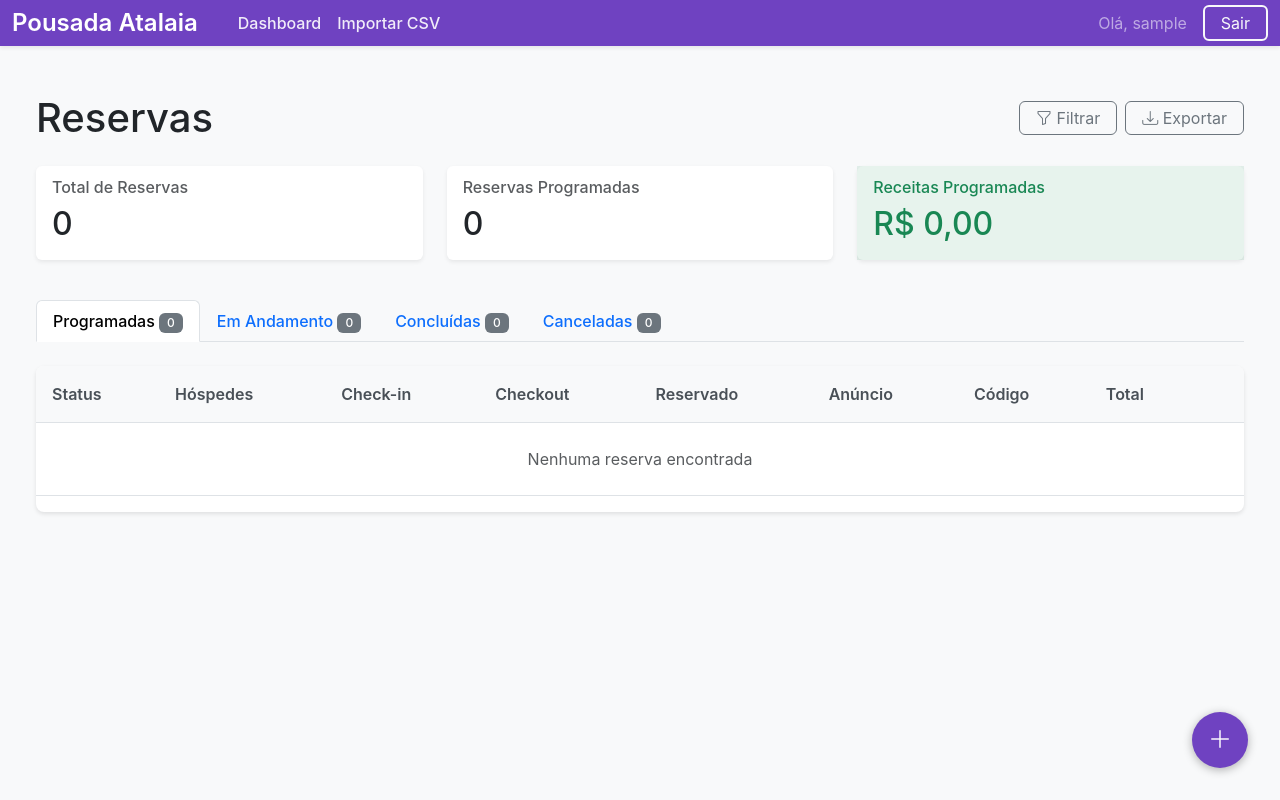
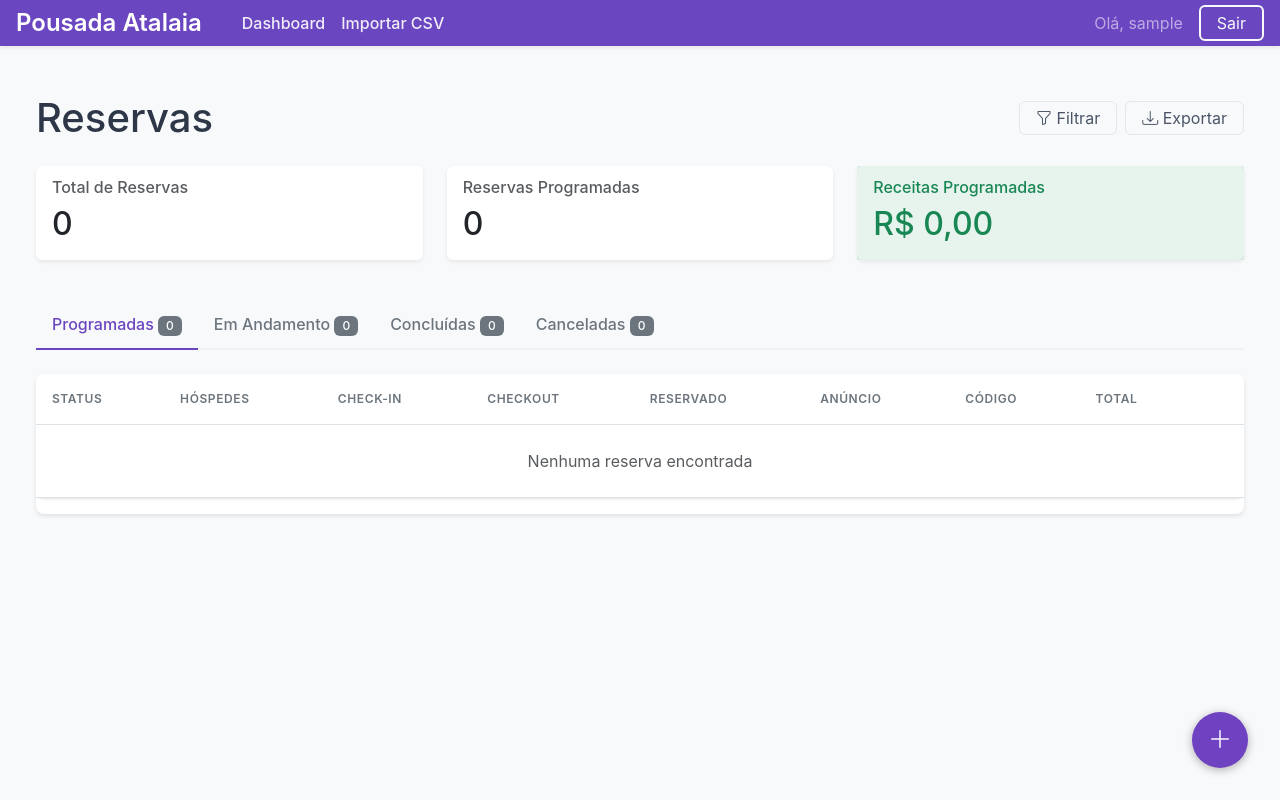
Before and after one commit to maxsbot/gestao-hospede, a Django app: page / in a window 1280 px wide. Run offline with Django 5.2, Linux system fonts and the light colour scheme; the visitor is signed in with stand-in values (Sample User, id 1); data that the repository does not hold is empty.

Commit message:
refactor: melhora configuração de arquivos estáticos
- Ajusta configuração do Whitenoise para desenvolvimento e produção
- Atualiza estilos CSS para melhor UI/UX

```diff
--- a/static/css/base.css
+++ b/static/css/base.css
@@ -5,10 +5,125 @@
     font-family: -apple-system, BlinkMacSystemFont, 'Segoe UI', Roboto, Oxygen, Ubuntu, Cantarell, sans-serif;
 }
 
+:root {
+    --primary-color: #6B46C1;
+    --primary-dark: #553C9A;
+    --primary-light: #9F7AEA;
+    --success-color: #38A169;
+    --success-light: #C6F6D5;
+    --warning-color: #D69E2E;
+    --danger-color: #E53E3E;
+    --gray-100: #F7FAFC;
+    --gray-200: #EDF2F7;
+    --gray-300: #E2E8F0;
+    --gray-400: #CBD5E0;
+    --gray-500: #A0AEC0;
+    --gray-600: #718096;
+    --gray-700: #4A5568;
+    --gray-800: #2D3748;
+    --gray-900: #1A202C;
+}
+
 body {
-    background-color: #f7f7f7;
+    background-color: var(--gray-100);
+    color: var(--gray-800);
     min-height: 100vh;
     display: flex;
     align-items: center;
     justify-content: center;
 }
+
+/* Navbar Styling */
+.navbar.bg-purple {
+    background-color: var(--primary-color) !important;
+}
+
+.navbar-dark .navbar-nav .nav-link {
+    color: rgba(255, 255, 255, 0.9);
+}
+
+.navbar-dark .navbar-nav .nav-link:hover {
+    color: #fff;
+}
+
+/* Cards Styling */
+.card {
+    border: none;
+    box-shadow: 0 1px 3px rgba(0,0,0,0.12), 0 1px 2px rgba(0,0,0,0.24);
+    transition: all 0.3s cubic-bezier(.25,.8,.25,1);
+}
+
+.card:hover {
+    box-shadow: 0 3px 6px rgba(0,0,0,0.16), 0 3px 6px rgba(0,0,0,0.23);
+}
+
+/* Status Badges */
+.badge {
+    padding: 0.5em 0.8em;
+    font-weight: 500;
+}
+
+/* Navigation Tabs */
+.nav-tabs {
+    border-bottom: 2px solid var(--gray-200);
+}
+
+.nav-tabs .nav-link {
+    border: none;
+    color: var(--gray-600);
+    padding: 0.75rem 1rem;
+    margin-bottom: -2px;
+    transition: all 0.2s ease;
+}
+
+.nav-tabs .nav-link:hover {
+    border: none;
+    color: var(--primary-color);
+}
+
+.nav-tabs .nav-link.active {
+    color: var(--primary-color);
+    border-bottom: 2px solid var(--primary-color);
+    background: transparent;
+}
+
+/* Buttons */
+.btn-outline-light {
+    border-width: 2px;
+}
+
+.btn-outline-secondary {
+    color: var(--gray-700);
+    border-color: var(--gray-300);
+}
+
+.btn-outline-secondary:hover {
+    background-color: var(--gray-100);
+    color: var(--gray-900);
+    border-color: var(--gray-400);
+}
+
+/* Floating Action Button */
+.fab-button {
+    position: fixed;
+    bottom: 2rem;
+    right: 2rem;
+    width: 56px;
+    height: 56px;
+    border-radius: 50%;
+    background-color: var(--primary-color);
+    color: white;
+    display: flex;
+    align-items: center;
+    justify-content: center;
+    box-shadow: 0 3px 6px rgba(0,0,0,0.16), 0 3px 6px rgba(0,0,0,0.23);
+    transition: all 0.3s cubic-bezier(.25,.8,.25,1);
+    text-decoration: none;
+}
+
+.fab-button:hover {
+    background-color: var(--primary-dark);
+    box-shadow: 0 14px 28px rgba(0,0,0,0.25), 0 10px 10px rgba(0,0,0,0.22);
+    color: white;
+    transform: translateY(-2px);
+}
--- a/static/css/hospedes/dashboard.css
+++ b/static/css/hospedes/dashboard.css
@@ -8,6 +8,12 @@
     --spacing-md: 1rem;
     --spacing-lg: 1.5rem;
     --spacing-xl: 2rem;
+    --gray-100: #f8f9fa;
+    --gray-600: #6c757d;
+    --gray-900: #495057;
+    --success-light: #dff0d8;
+    --success-color: #3e8e41;
+    --warning-color: #f0ad4e;
 }
 
 /* Reset e base */
@@ -26,9 +32,9 @@ body {
 
 /* Layout principal */
 .dashboard-wrapper {
+    min-height: 100vh;
     display: flex;
     flex-direction: column;
-    min-height: 100vh;
     width: 100%;
 }
 
@@ -42,10 +48,9 @@ body {
 
 .navbar-container {
     width: 100%;
-    padding-right: var(--bs-gutter-x, 0.75rem);
-    padding-left: var(--bs-gutter-x, 0.75rem);
-    margin-right: auto;
-    margin-left: auto;
+    max-width: 1400px;
+    margin: 0 auto;
+    padding: 0 1rem;
     display: flex;
     align-items: center;
 }
@@ -76,7 +81,7 @@ body {
     flex: 1;
     padding: var(--spacing-lg);
     max-width: 100%;
-    background-color: #f8f9fa;
+    background-color: var(--gray-100);
 }
 
 /* Cards e elementos */
@@ -90,25 +95,94 @@ body {
     transform: translateY(-2px);
 }
 
+/* Status Cards */
+.status-card {
+    border-radius: 8px;
+    padding: 1.5rem;
+    height: 100%;
+}
+
+/* Table Styling */
+.table {
+    background: white;
+    border-radius: 8px;
+    box-shadow: 0 1px 3px rgba(0,0,0,0.12);
+}
+
+.table th {
+    border-bottom-width: 1px;
+    text-transform: uppercase;
+    font-size: 0.75rem;
+    font-weight: 600;
+    letter-spacing: 0.05em;
+    color: var(--gray-600);
+    padding: 1rem;
+}
+
+.table td {
+    padding: 1rem;
+    vertical-align: middle;
+}
+
+/* Status Badges */
+.status-badge {
+    display: inline-flex;
+    align-items: center;
+    padding: 0.5rem 0.75rem;
+    border-radius: 9999px;
+    font-size: 0.875rem;
+    font-weight: 500;
+}
+
+.status-badge.confirmada {
+    background-color: var(--success-light);
+    color: var(--success-color);
+}
+
+.status-badge.check-in-proximo {
+    background-color: #FEF3C7;
+    color: var(--warning-color);
+}
+
+/* Mobile Card View */
+@media (max-width: 767px) {
+    .mobile-card {
+        cursor: pointer;
+        transition: transform 0.2s ease;
+    }
+
+    .mobile-card:active {
+        transform: scale(0.98);
+    }
+}
+
+/* Statistics Cards */
+.stat-card {
+    background: white;
+    border-radius: 8px;
+    padding: 1.5rem;
+}
+
+.stat-card .card-title {
+    color: var(--gray-900);
+    font-size: 2rem;
+    font-weight: 600;
+}
+
+.stat-card .card-subtitle {
+    color: var(--gray-600);
+    font-size: 0.875rem;
+    font-weight: 500;
+    text-transform: uppercase;
+    letter-spacing: 0.05em;
+}
+
 /* Tabela */
 .table-responsive {
     margin-bottom: var(--spacing-lg);
     border-radius: 8px;
     background-color: white;
     box-shadow: 0 2px 4px rgba(0,0,0,0.1);
-}
-
-.table th {
-    border-top: none;
-    background-color: #f8f9fa;
-    font-weight: 600;
-    color: #495057;
-    padding: var(--spacing-md);
-}
-
-.table td {
-    vertical-align: middle;
-    padding: var(--spacing-md);
 }
 
 /* Botões e badges */
```
Also changed, not shown: core/settings.py (+7 -2 lines).
